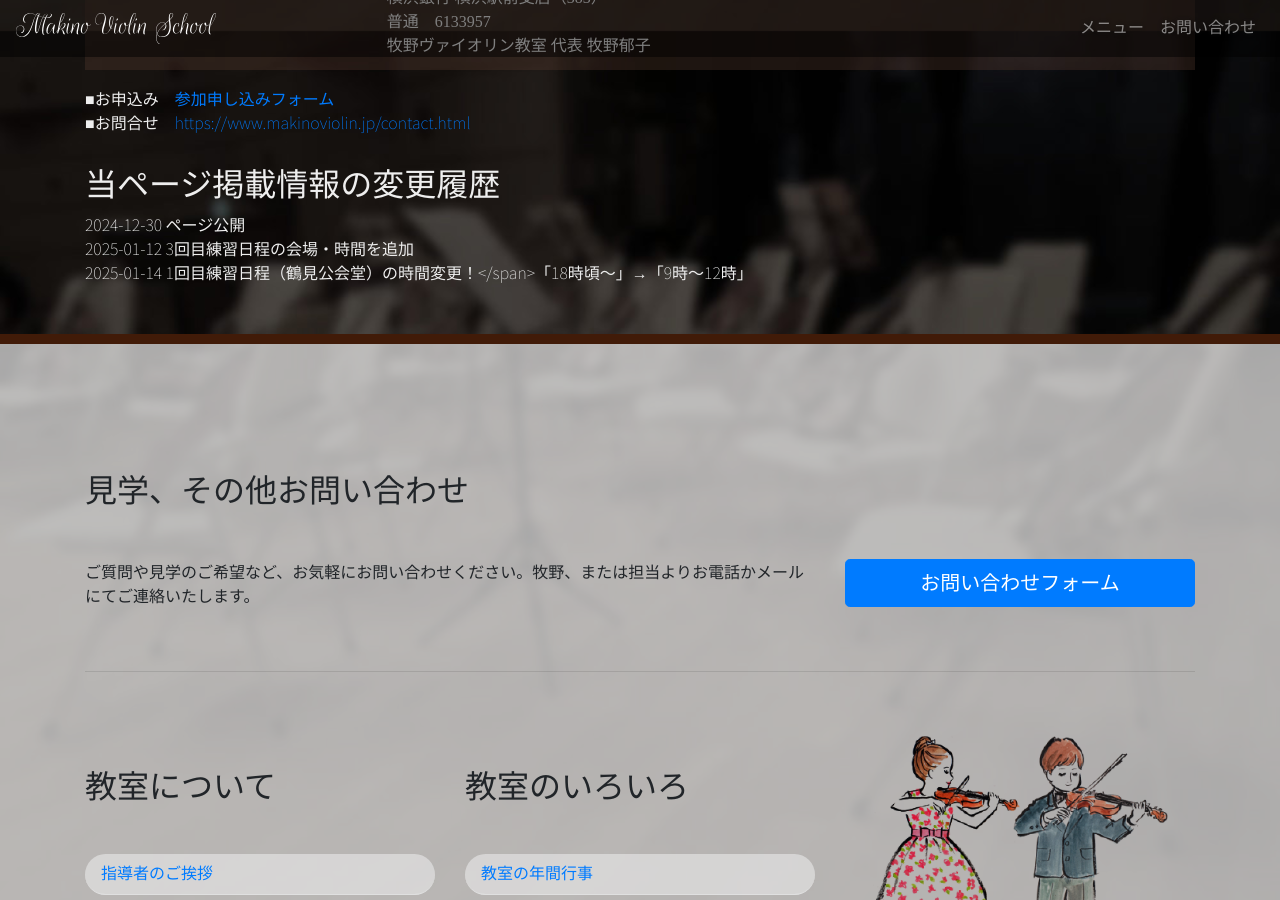
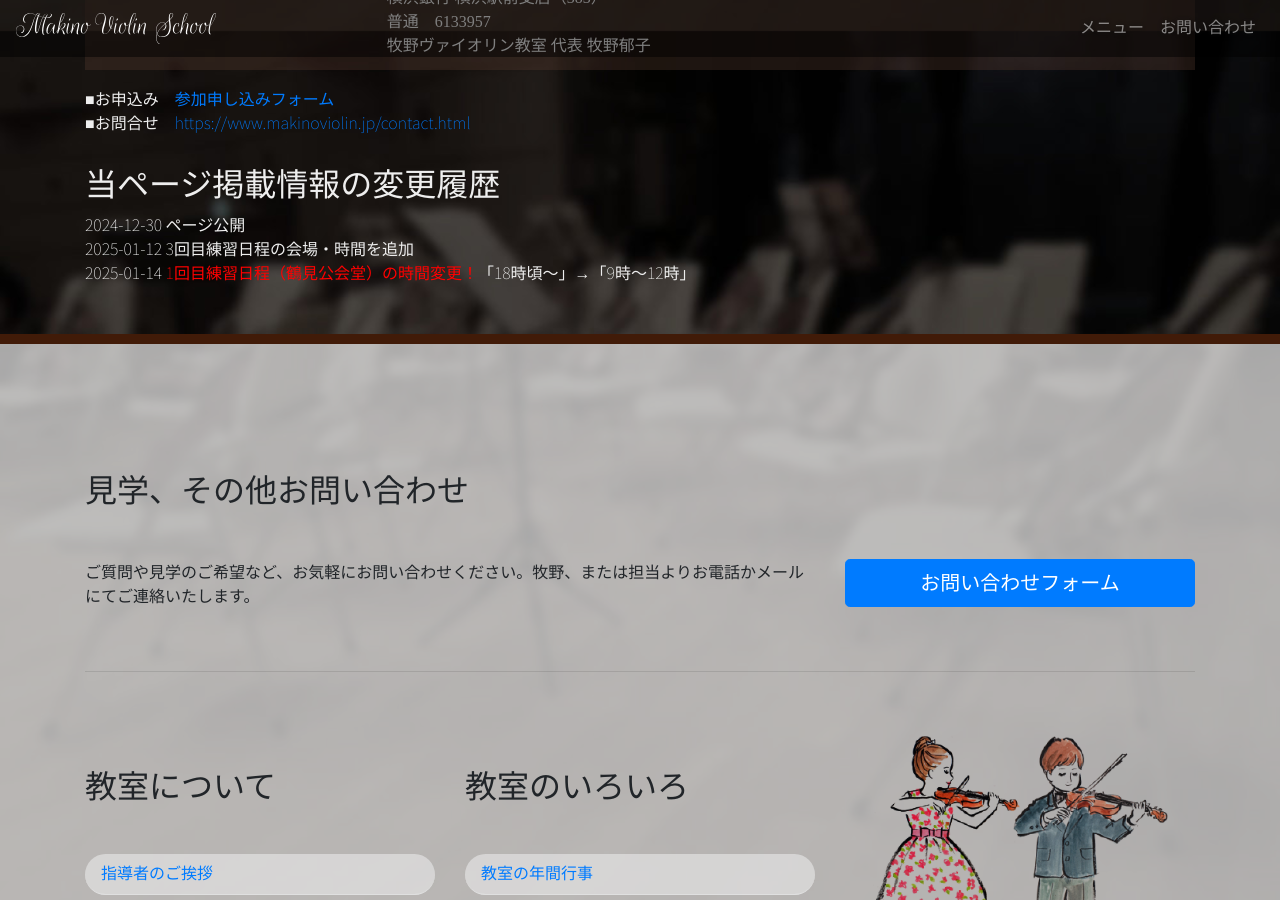
Before and after one commit to makinoviolin/makinoviolin.github.io, a Jekyll site: the page built from _posts/2024-12-30-2025concertensemble.md, in a window 1280 px wide and 900 px high, scrolled down 1889 px. Built offline with Jekyll 4.4.1, drawn with Linux system fonts in a browser that asks for light colours; nearby versions of some CDN libraries; some web fonts are replaced; comment, search, counter and statistics services are not loaded.

Commit message:
Deleted too much before previous commit

```diff
--- a/_posts/2024-12-30-2025concertensemble.md
+++ b/_posts/2024-12-30-2025concertensemble.md
@@ -37,4 +37,4 @@ hero: /assets/img/concertensemble-1080.jpg
 # 当ページ掲載情報の変更履歴
 2024-12-30 ページ公開<br>
 2025-01-12 3回目練習日程の会場・時間を追加<br>
-2025-01-14 1回目練習日程（鶴見公会堂）の時間変更！</span>「18時頃〜」→「9時～12時」
+2025-01-14 <span style="color: red;">1回目練習日程（鶴見公会堂）の時間変更！</span>「18時頃〜」→「9時～12時」
```
